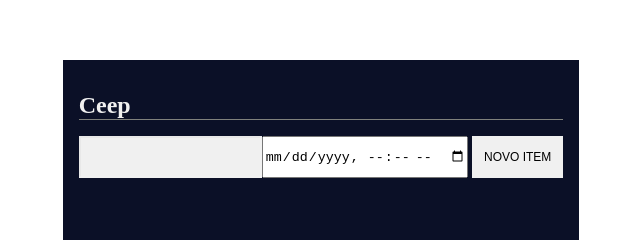
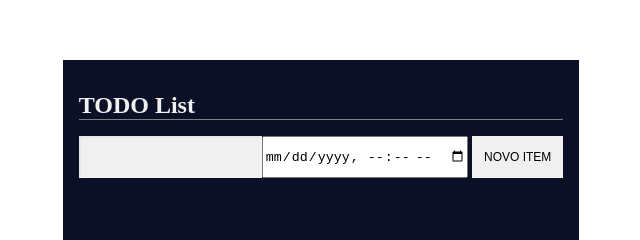
Before and after one commit to lairaalmas/to-do-list, a plain HTML site: page index.html in a window 1280 px wide. Shown: the part 174-414 px from the top of the page, 319-959 px from the left. Drawn offline with nearby package versions, Linux system fonts and the light colour scheme; a web font is replaced by a local one.

Commit message:
atualizando readme

```diff
--- a/index.html
+++ b/index.html
@@ -9,7 +9,7 @@
   <link rel="stylesheet"
     href="https://fonts.googleapis.com/css2?family=BioRhyme&amp;family=Space+Mono&amp;display=swap">
   <link rel="stylesheet" href="https://fonts.googleapis.com/icon?family=Material+Icons">
-  <title>Ceep</title>
+  <title>TODO List</title>
 </head>
 
 <body>
@@ -17,7 +17,7 @@
     <div class="todo-list">
 
       <h1 class="title">
-        Ceep
+        TODO List
       </h1>
 
       <!-- esta usando data attributes (data-NOME-ESCOLHIDO) p/ js e classes p/ css -->
```
Also changed, not shown: 1 other file.
